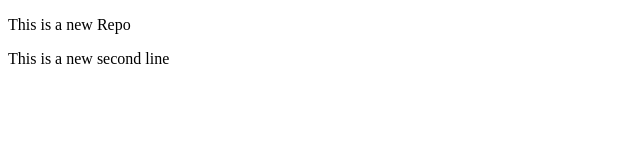
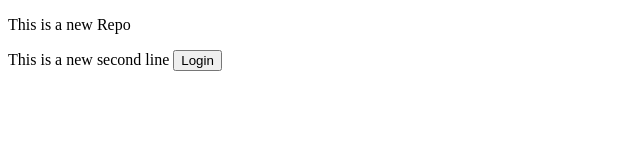
Before and after one commit to Syed4Coding/localrepo, a plain HTML site: page index.html in a window 1280 px wide. Shown: the whole page, without its empty margins (0-640 px from the left). Drawn offline with Linux system fonts and the light colour scheme.

Commit message:
Added login button

```diff
--- a/index.html
+++ b/index.html
@@ -7,7 +7,7 @@
 </head>
 <body>
     <p>This is a new Repo</p>
-    <p>This is a new second line</p>
+    <p>This is a new second line <button>Login</button></p>
 
 </body>
 </html>
```
